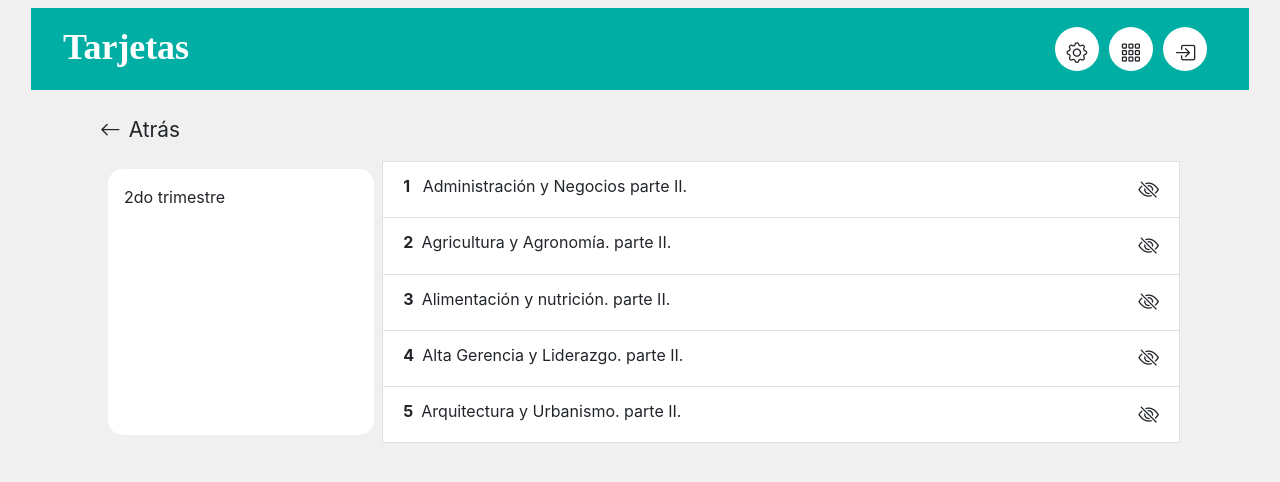
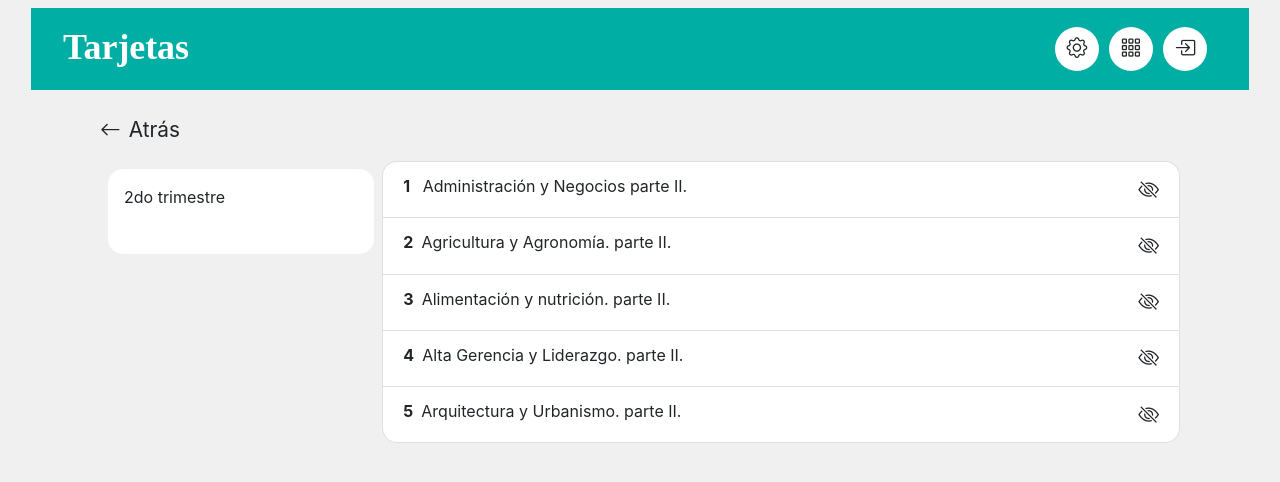
Before and after one commit to joakinm/tekma-test, an Angular app: page /temario/1 in a window 1280 px wide. Shown: the top 482 px of the page. Built offline with nearby package versions, Linux system fonts and the light colour scheme.

Commit message:
agregando retoques en estilo, y cambio dinamico al clickear boton

```diff
--- a/src/app/header/header.component.css
+++ b/src/app/header/header.component.css
@@ -15,7 +15,7 @@
 }
 
 .icons {
-    padding: 10px;
+    padding: 5px;
     background-color: #ffffff;
     border-radius: 50%;
     margin-right: 10px;
--- a/src/app/leccion/leccion.component.ts
+++ b/src/app/leccion/leccion.component.ts
@@ -18,7 +18,7 @@ export class LeccionComponent implements OnInit {
   leccionLeida() {
     this.temarioService.modificarLeccionLeida(this.idLeccion);
     const temarioSeleccionado = this.temarioService.temarioSeleccionado;
-    alert(`Lección número ${this.idLeccion} leída del temario ${temarioSeleccionado.nombre}`)
+    alert(`Lección número ${this.idLeccion + 1} del temario ${temarioSeleccionado.nombre} leída`)
     this.router.navigate(['temario']);
   }
 }
--- a/src/app/temario.service.ts
+++ b/src/app/temario.service.ts
@@ -1,4 +1,5 @@
 import { Injectable } from '@angular/core';
+import { Subject } from 'rxjs';
 import * as data from '../assets/temario.json';
 import { Temario } from './models/temario.model';
 
@@ -8,6 +9,7 @@ import { Temario } from './models/temario.model';
 export class TemarioService {
   public temarios: Array<Temario>;
   public temarioSeleccionado: Temario;
+  public temariosCambio = new Subject<Array<Temario>>();
 
   constructor() {
     this.temarios = data.Temario;
@@ -26,7 +28,9 @@ export class TemarioService {
   }
 
   public modificarLeccionLeida(idLeccion: number) {
-    this.temarioSeleccionado.lecciones[idLeccion].estaLeido === !this.temarioSeleccionado.lecciones[idLeccion].estaLeido;
+    const temarioIndex = this.temarios.findIndex(t => {return t.nombre == this.temarioSeleccionado.nombre});
+    this.temarios[temarioIndex].lecciones[idLeccion].estaLeido = !this.temarioSeleccionado.lecciones[idLeccion].estaLeido;
+    this.temariosCambio.next(this.temarios.slice());
   }
 
   public SeleccionarTemario(idTemario: number) {
--- a/src/app/temario/temario-leccion/temario-leccion.component.css
+++ b/src/app/temario/temario-leccion/temario-leccion.component.css
@@ -0,0 +1,3 @@
+.list-container {
+    border-radius: 15px;
+}
--- a/src/app/temario/temario-leccion/temario-leccion.component.html
+++ b/src/app/temario/temario-leccion/temario-leccion.component.html
@@ -4,7 +4,7 @@
     <div class="temas-container w-25">
         {{temarioElegido.nombre}}
     </div>
-    <div class="w-75">
+    <div class="w-75 list-container">
         <div class="list-group-item clearfix" *ngFor="let leccion of lecciones, let id = index">
             <div class="d-flex justify-content-between cursor-pointer" (click)="irALeccion(id)">
                 <p>
--- a/src/app/temario/temario.component.ts
+++ b/src/app/temario/temario.component.ts
@@ -13,6 +13,9 @@ export class TemarioComponent implements OnInit {
 
   constructor(private router: Router, private temarioService: TemarioService) {
     this.temario = this.temarioService.obtenerTemarios();
+    this.temarioService.temariosCambio.subscribe(t => {
+      this.temario = t
+    });
    }
 
   ngOnInit(): void {
--- a/src/styles.css
+++ b/src/styles.css
@@ -24,4 +24,6 @@ p {
     margin: 0.5rem;
     border-radius: 15px;
     background-color: #ffffff;
+    height: 85px;
+
 }
```
